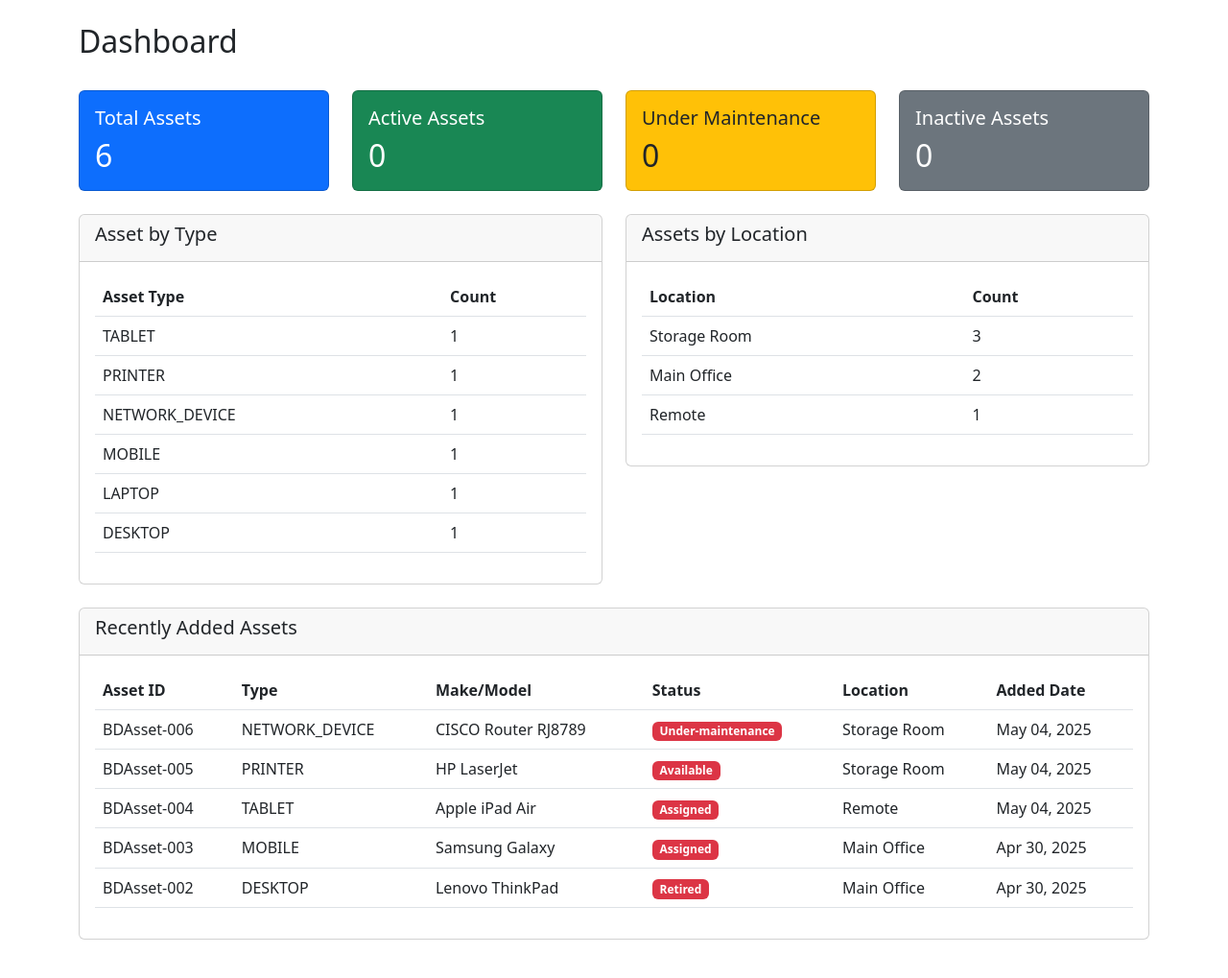
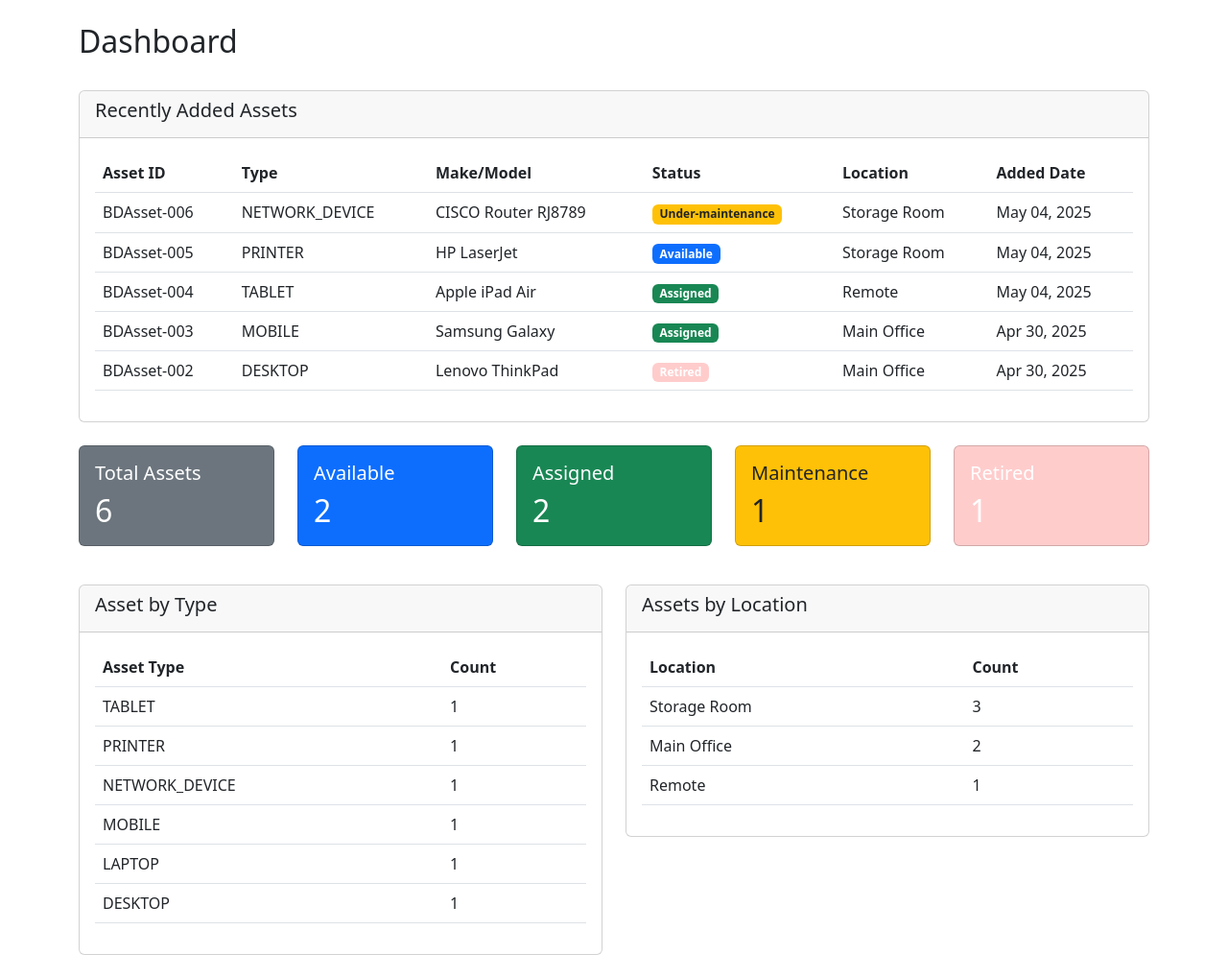
Before and after one commit to nasirhaidary/itat-py-vscode, a Django app: page /dashboard/ in a window 1280 px wide. Shown: the part 56-1075 px from the top of the page at 96% size. Before the commit the page ends 1035 px from the top, so only its background shows below. Run offline with Django 5.2, Linux system fonts and the light colour scheme; a user stored in the database is signed in; data comes from the database, SQL or seed files in the repository; both versions use the stored data as it was after the commit.

Commit message:
made changes to colors and updated card related functionality and colors.

```diff
--- a/dashboard/views.py
+++ b/dashboard/views.py
@@ -11,9 +11,12 @@ class DashboardView(LoginRequiredMixin, TemplateView):
 
         # Get asset statistics
         context['total_assets'] = Asset.objects.count()
-        context['active_assets'] = Asset.objects.filter(status='ACTIVE').count()
-        context['maintenance_assets'] = Asset.objects.filter(status='MAINTENANCE').count()
-        context['inactive_assets'] = Asset.objects.filter(status='INACTIVE').count()
+        context['available_assets'] = Asset.objects.filter(status='AVAILABLE').count()
+        context['assigned_assets'] = Asset.objects.filter(status='ASSIGNED').count()
+        context['under_maintenance_assets'] = Asset.objects.filter(
+            Q(status='IN_REPAIR') | Q(status='UNDER_MAINTENANCE')
+        ).count()
+        context['retired_assets'] = Asset.objects.filter(status='RETIRED').count()
 
         # Asset distribution by type
         context['asset_types'] = Asset.objects.values('asset_type').annotate(
@@ -25,11 +28,6 @@ class DashboardView(LoginRequiredMixin, TemplateView):
             count=Count('id')
         ).order_by('-count')
 
-        # Asset condition summary
-        context['conditions'] = Asset.objects.values('condition').annotate(
-            count=Count('id')
-        ).order_by('condition')
-
         # Recent assets (last 5)
         context['recent_assets'] = Asset.objects.all().order_by('-registration_date')[:5]
 
--- a/templates/assets/asset_list.html
+++ b/templates/assets/asset_list.html
@@ -53,7 +53,11 @@
                         <td>{{ asset.asset_id }}</td>
                         <td>{{ asset.asset_type }}</td>
                         <td>{{ asset.make }} {{ asset.model }}</td>
-                        <td><span class="badge bg-{% if asset.status == 'ACTIVE' %}success{% elif asset.status == 'MAINTENANCE' %}warning{% elif asset.status == 'INACTIVE' %}secondary{% else %}danger{% endif %}">{{ asset.get_status_display }}</span></td>
+                        <td>
+                            <span class="badge {% if asset.status == 'AVAILABLE' %}bg-primary{% elif asset.status == 'ASSIGNED' %}bg-success{% elif asset.status == 'IN_REPAIR' or asset.status == 'UNDER_MAINTENANCE' %}bg-warning text-dark{% elif asset.status == 'RETIRED' %} text-white{% else %}bg-danger{% endif %}" {% if asset.status == 'RETIRED' %}style="background-color: #ffcccc;"{% endif %}>
+                                {{ asset.get_status_display }}
+                            </span>
+                        </td>
                         <td>{{ asset.location }}</td>
                         <td>{{ asset.assignee }}</td>
                         <td>
--- a/templates/dashboard/dashboard.html
+++ b/templates/dashboard/dashboard.html
@@ -8,37 +8,88 @@
     </div>
 </div>
 
+<!-- Recent Assets -->
+<div class="row mb-4">
+    <div class="col-md-12">
+        <div class="card">
+            <div class="card-header">
+                <h5 class="card-title">Recently Added Assets</h5>
+            </div>
+            <div class="card-body">
+                <div class="table-responsive">
+                    <table class="table">
+                        <thead>
+                            <tr>
+                                <th>Asset ID</th>
+                                <th>Type</th>
+                                <th>Make/Model</th>
+                                <th>Status</th>
+                                <th>Location</th>
+                                <th>Added Date</th>
+                            </tr>
+                        </thead>
+                        <tbody>
+                            {% for asset in recent_assets %}
+                            <tr>
+                                <td>{{ asset.asset_id }}</td>
+                                <td>{{ asset.asset_type }}</td>
+                                <td>{{ asset.make }} {{ asset.model }}</td>
+                                <td>
+                                    <span class="badge {% if asset.status == 'AVAILABLE' %}bg-primary{% elif asset.status == 'ASSIGNED' %}bg-success{% elif asset.status == 'IN_REPAIR' or asset.status == 'UNDER_MAINTENANCE' %}bg-warning text-dark{% elif asset.status == 'RETIRED' %} text-white{% else %}bg-danger{% endif %}" {% if asset.status == 'RETIRED' %}style="background-color: #ffcccc;"{% endif %}>
+                                        {{ asset.get_status_display }}
+                                    </span>
+                                </td>
+                                <td>{{ asset.location }}</td>
+                                <td>{{ asset.registration_date|date:"M d, Y" }}</td>
+                            </tr>
+                            {% endfor %}
+                        </tbody>
+                    </table>
+                </div>
+            </div>
+        </div>
+    </div>
+</div>
+
 <!-- Asset Statistics Cards -->
 <div class="row mb-4">
-    <div class="col-md-3">
-        <div class="card bg-primary text-white">
+    <div class="col mb-3">
+        <div class="card bg-secondary text-white">
             <div class="card-body">
                 <h5 class="card-title">Total Assets</h5>
                 <h2 class="card-text">{{ total_assets }}</h2>
             </div>
         </div>
     </div>
-    <div class="col-md-3">
-        <div class="card bg-success text-white">
+    <div class="col mb-3">
+        <div class="card bg-primary text-white">
             <div class="card-body">
-                <h5 class="card-title">Active Assets</h5>
-                <h2 class="card-text">{{ active_assets }}</h2>
+                <h5 class="card-title">Available</h5>
+                <h2 class="card-text">{{ available_assets }}</h2>
             </div>
         </div>
     </div>
-    <div class="col-md-3">
-        <div class="card bg-warning text-dark">
+    <div class="col mb-3">
+        <div class="card bg-success text-white">
             <div class="card-body">
-                <h5 class="card-title">Under Maintenance</h5>
-                <h2 class="card-text">{{ maintenance_assets }}</h2>
+                <h5 class="card-title">Assigned</h5>
+                <h2 class="card-text">{{ assigned_assets }}</h2>
             </div>
         </div>
     </div>
-    <div class="col-md-3">
-        <div class="card bg-secondary text-white">
+    <div class="col mb-3">
+        <div class="card bg-warning text-dark">
             <div class="card-body">
-                <h5 class="card-title">Inactive Assets</h5>
-                <h2 class="card-text">{{ inactive_assets }}</h2>
+                <h5 class="card-title">Maintenance</h5>
+                <h2 class="card-text">{{ under_maintenance_assets }}</h2>
+            </div>
+        </div>
+    </div>
+    <div class="col mb-3">
+        <div class="card text-white" style="background-color: #ffcccc;">
+            <div class="card-body">
+                <h5 class="card-title">Retired</h5>
+                <h2 class="card-text">{{ retired_assets }}</h2>
             </div>
         </div>
     </div>
@@ -103,47 +154,4 @@
         </div>
     </div>
 </div>
-
-<!-- Recent Assets -->
-<div class="row">
-    <div class="col-md-12">
-        <div class="card">
-            <div class="card-header">
-                <h5 class="card-title">Recently Added Assets</h5>
-            </div>
-            <div class="card-body">
-                <div class="table-responsive">
-                    <table class="table">
-                        <thead>
-                            <tr>
-                                <th>Asset ID</th>
-                                <th>Type</th>
-                                <th>Make/Model</th>
-                                <th>Status</th>
-                                <th>Location</th>
-                                <th>Added Date</th>
-                            </tr>
-                        </thead>
-                        <tbody>
-                            {% for asset in recent_assets %}
-                            <tr>
-                                <td>{{ asset.asset_id }}</td>
-                                <td>{{ asset.asset_type }}</td>
-                                <td>{{ asset.make }} {{ asset.model }}</td>
-                                <td>
-                                    <span class="badge bg-{% if asset.status == 'ACTIVE' %}success{% elif asset.status == 'MAINTENANCE' %}warning{% elif asset.status == 'INACTIVE' %}secondary{% else %}danger{% endif %}">
-                                        {{ asset.get_status_display }}
-                                    </span>
-                                </td>
-                                <td>{{ asset.location }}</td>
-                                <td>{{ asset.registration_date|date:"M d, Y" }}</td>
-                            </tr>
-                            {% endfor %}
-                        </tbody>
-                    </table>
-                </div>
-            </div>
-        </div>
-    </div>
-</div>
 {% endblock %}
```
Also changed, not shown: assets/forms.py (+15 -3 lines), db.sqlite3, 1 other file.
